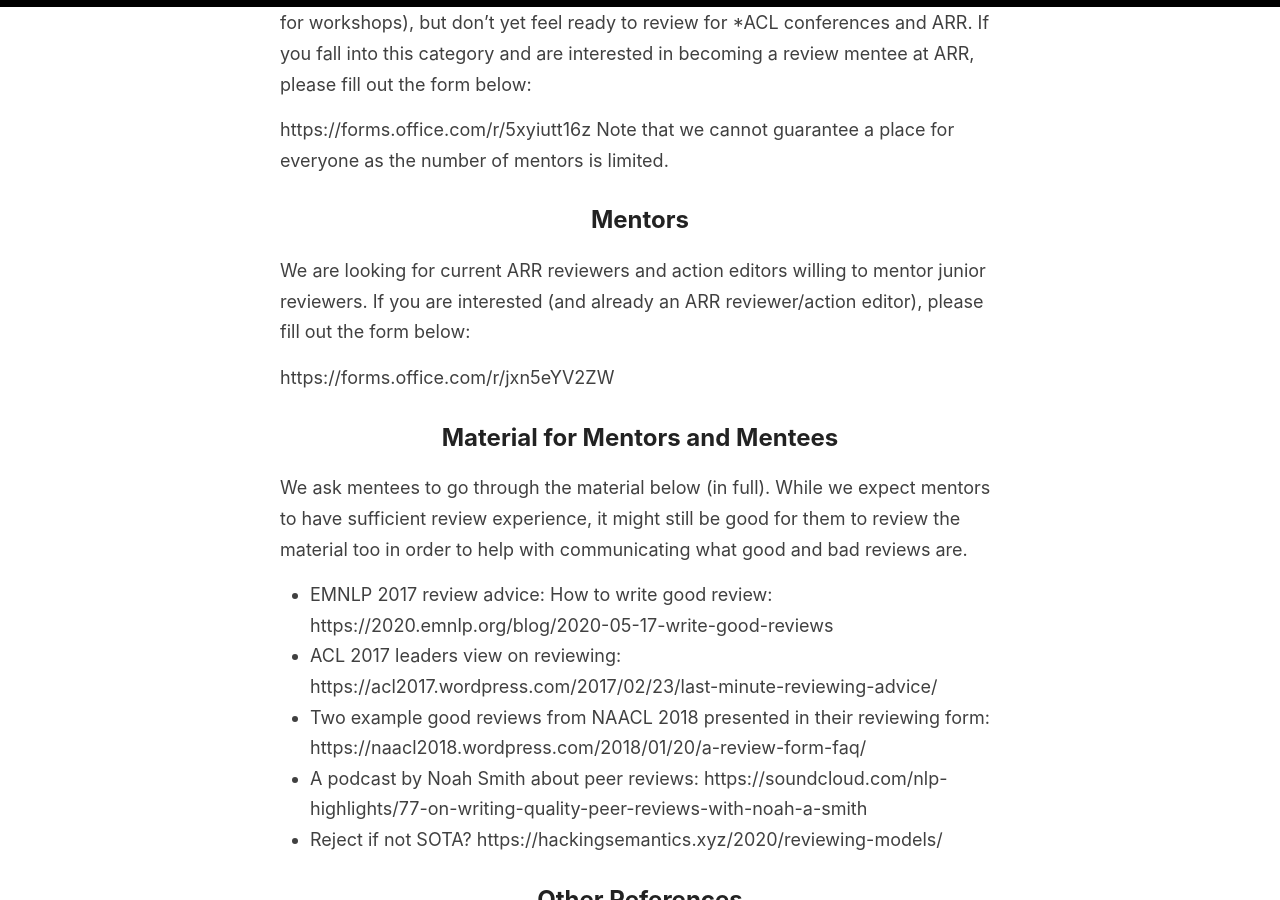
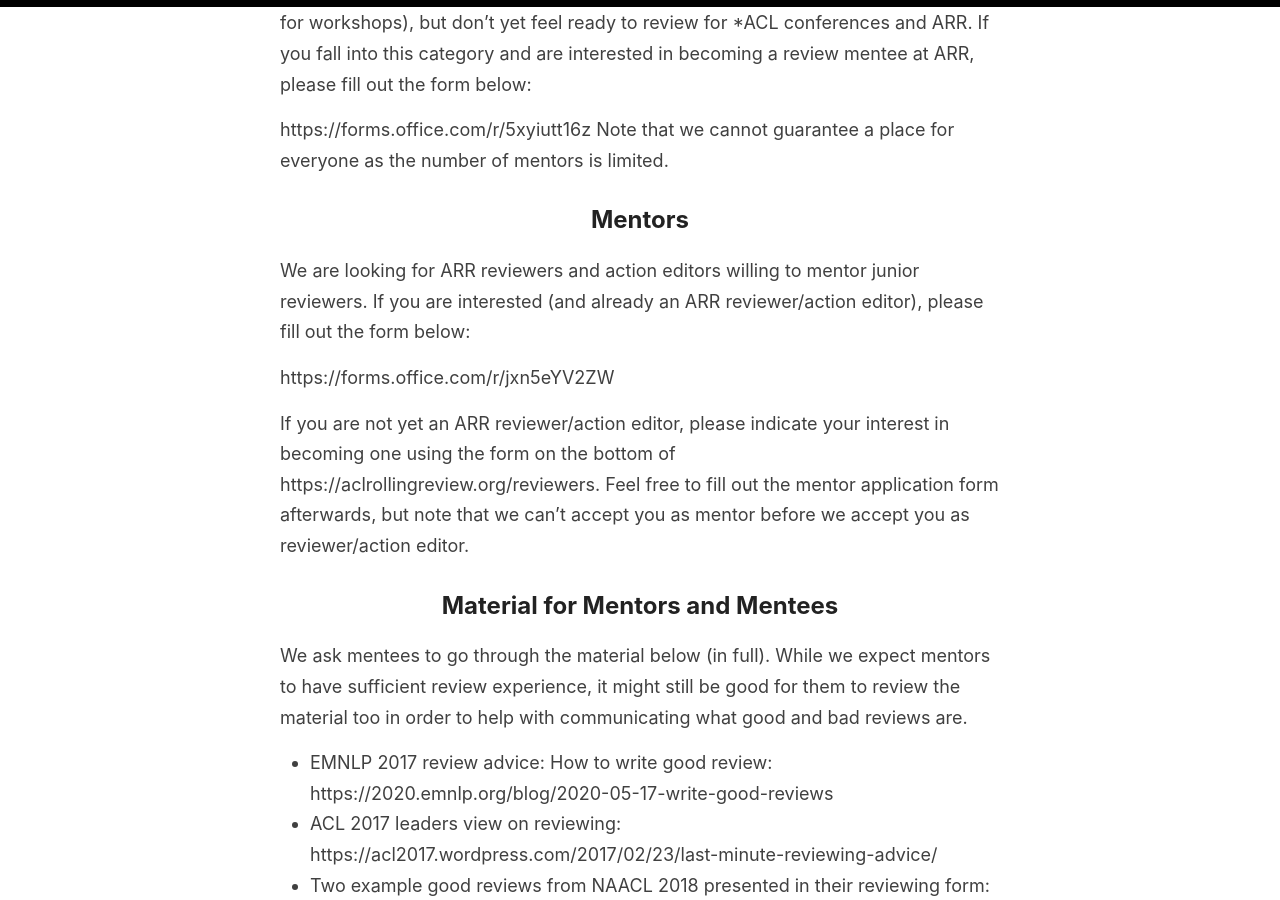
Before and after one commit to amitmerchant1990/reverie, a Jekyll site: the page built from mentorship.md, in a window 1280 px wide and 900 px high, scrolled down 1197 px. Built offline with Jekyll 4.4.1, drawn with Linux system fonts in a browser that asks for light colours; our own code applies the rules of GitHub Pages for plain Markdown files.

Commit message:
Update mentorship.md

```diff
--- a/mentorship.md
+++ b/mentorship.md
@@ -23,9 +23,11 @@
 Note that we cannot guarantee a place for everyone as the number of mentors is limited.
 
 ## Mentors
-We are looking for current ARR reviewers and action editors willing to mentor junior reviewers. If you are interested (and already an ARR reviewer/action editor), please fill out the form below:
+We are looking for ARR reviewers and action editors willing to mentor junior reviewers. If you are interested (and already an ARR reviewer/action editor), please fill out the form below:
 
 https://forms.office.com/r/jxn5eYV2ZW
+
+If you are not yet an ARR reviewer/action editor, please indicate your interest in becoming one using the form on the bottom of https://aclrollingreview.org/reviewers. Feel free to fill out the mentor application form afterwards, but note that we can't accept you as mentor before we accept you as reviewer/action editor.
 
 ## Material for Mentors and Mentees
 We ask mentees to go through the material below (in full). While we expect mentors to have sufficient review experience, it might still be good for them to review the material too in order to help with communicating what good and bad reviews are.
```
